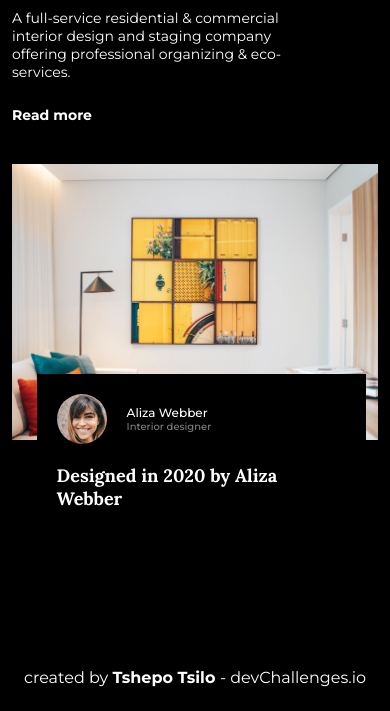
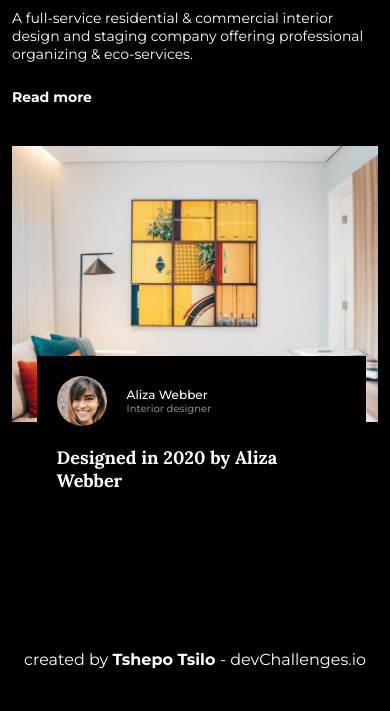
Before and after one commit to CodeBase912/interior-consultant-page-challenge, a website: page src/index.html in a window 390 px wide. Shown: the part 176-887 px from the top of the page. Drawn offline with nearby package versions, Linux system fonts and the light colour scheme.

Commit message:
refactor: clean up

```diff
--- a/src/styles.css
+++ b/src/styles.css
@@ -351,6 +351,10 @@ footer .footer__content__link {
   .nav__link--active > a {
     border-bottom: 2px solid #fff;
   }
+
+  .hero__content__container {
+    margin-right: 0;
+  }
 }
 
 /* Breakpoint: Mobile portrait */
```
